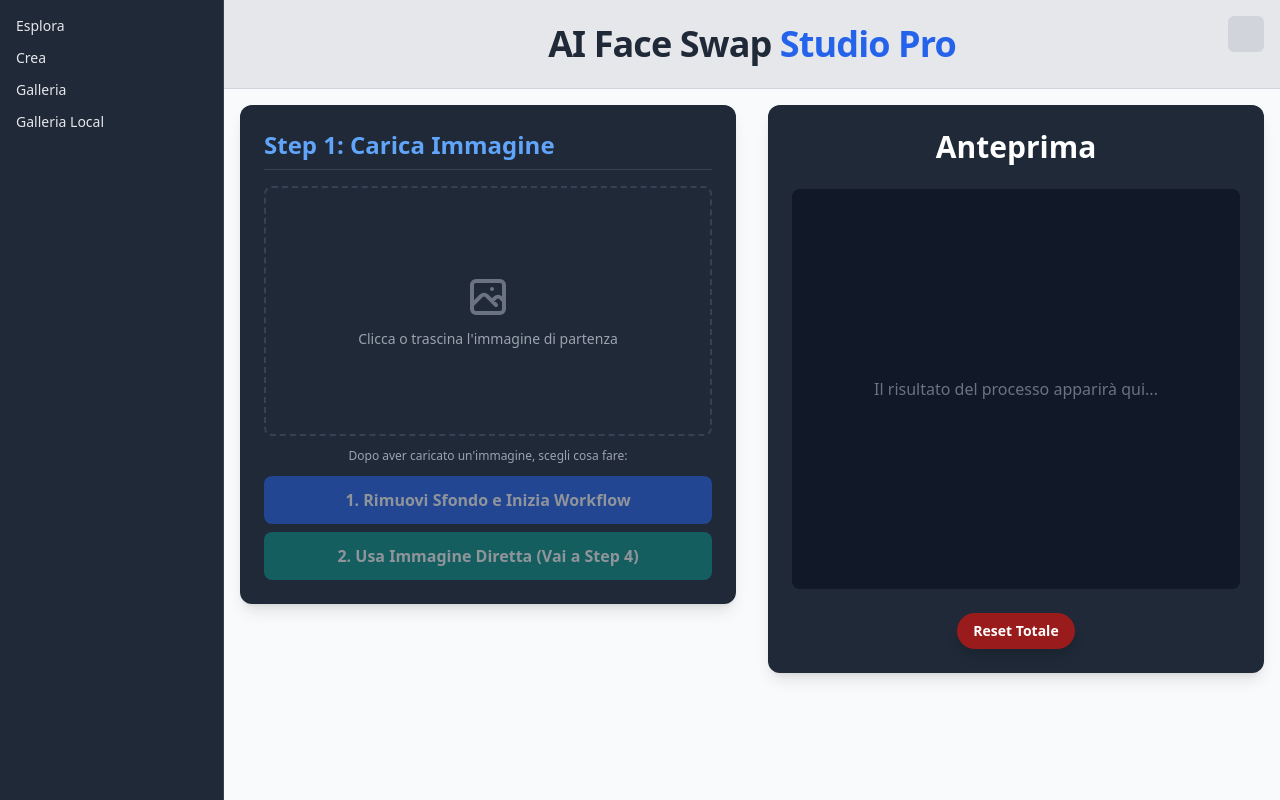
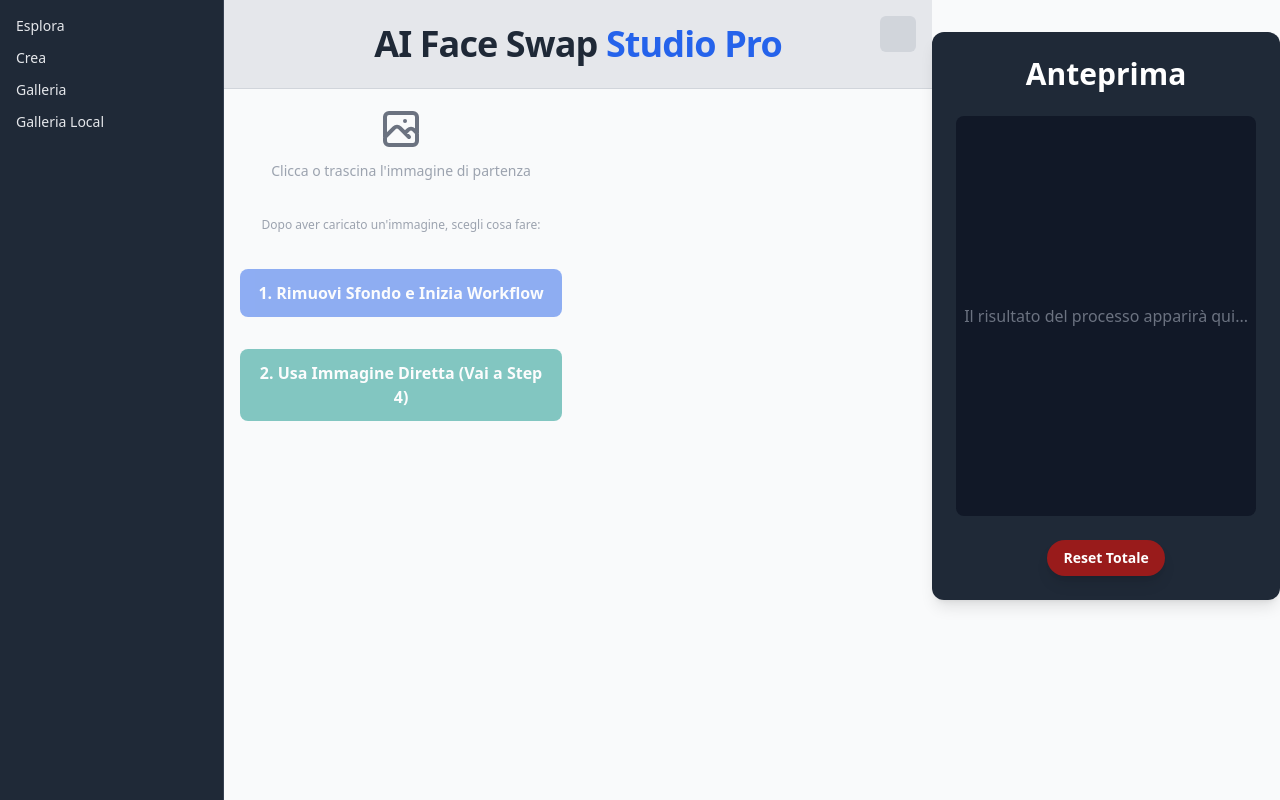
Before and after one commit to lelus78/FaceSwapApp, a Flask app: page / in a window 1280 px wide. Run offline with Flask 3, Linux system fonts and the light colour scheme; parts of the project's set-up code (start-up, migrations or seed data) failed here and were passed over; some libraries are stand-ins or nearby versions.

Commit message:
Refactor facebox observer initialization and improve layout structure in HTML templates

```diff
--- a/app/static/js/facebox.js
+++ b/app/static/js/facebox.js
@@ -66,8 +66,10 @@ function handleFaceSelection(index, type) {
   dom.swapBtn.disabled = state.selectedSourceIndex < 0 || state.selectedTargetIndex < 0;
 }
 
-if (window.ResizeObserver) {
-  const ro = new ResizeObserver(refreshFaceBoxes);
-  [dom.resultImageDisplay, dom.sourceImgPreview].forEach(el=>el && ro.observe(el));
+export function initFaceBoxObservers() {
+  if (window.ResizeObserver) {
+    const ro = new ResizeObserver(refreshFaceBoxes);
+    [dom.resultImageDisplay, dom.sourceImgPreview].forEach(el => el && ro.observe(el));
+  }
+  window.addEventListener('resize', refreshFaceBoxes);
 }
-window.addEventListener('resize', refreshFaceBoxes);
--- a/app/templates/index.html
+++ b/app/templates/index.html
@@ -2,7 +2,6 @@
 {% block title %}AI Face Swap Studio Pro{% endblock %}
 {% block header_title %}AI Face Swap <span class="text-blue-600">Studio Pro</span>{% endblock %}
 {% block content %}
-
     <div id="error-modal" class="modal" role="dialog" aria-modal="true" aria-labelledby="error-title" aria-describedby="error-message">
         <div class="flex items-center justify-center min-h-screen px-4">
             <div class="modal-content bg-red-900 border border-red-700 text-white rounded-lg p-6 shadow-2xl max-w-sm mx-auto">
@@ -12,7 +11,6 @@
             </div>
         </div>
     </div>
-
     <div id="progress-modal" class="modal" role="dialog" aria-modal="true" aria-labelledby="progress-title">
         <div class="flex items-center justify-center min-h-screen px-4">
             <div class="modal-content bg-gray-900 border border-gray-700 text-white rounded-lg p-8 shadow-2xl max-w-sm mx-auto w-full">
@@ -25,7 +23,6 @@
             </div>
         </div>
     </div>
-
     <div id="gallery-modal" class="modal" role="dialog" aria-modal="true" aria-labelledby="gallery-modal-img">
         <div class="flex items-center justify-center min-h-screen px-4">
             <div class="modal-content bg-gray-900 border border-gray-700 rounded-lg p-4 shadow-2xl max-w-3xl mx-auto">
@@ -34,15 +31,8 @@
             </div>
         </div>
     </div>
-
-    <div class="w-full max-w-7xl mx-auto p-4 flex-grow grid grid-cols-1 lg:grid-cols-2 gap-8">
-
-            <div id="controls-column" class="flex flex-col gap-6">
-
-                <div id="step-1-subject" class="wizard-step bg-gray-800 p-6 rounded-xl shadow-lg">
-                    <h2 class="text-2xl font-bold text-blue-400 mb-4 border-b border-gray-700 pb-2">Step 1: Carica Immagine</h2>
-                        <label for="subject-img-input" class="upload-box flex flex-col items-center justify-center p-4 rounded-lg min-h-[250px]">
-                        <img id="subject-img-preview" src="" alt="Anteprima Soggetto" class="hidden rounded-lg"/>
+    <main class="w-full max-w-7xl mx-auto p-4 flex-grow grid grid-cols-1 lg:grid-cols-2 gap-8">
+        <div id="controls-column" class="flex flex-col gap-6">
                         <div id="subject-upload-prompt" class="text-center">
                             <svg class="w-12 h-12 mx-auto text-gray-500" fill="none" stroke="currentColor" viewBox="0 0 24 24"><path stroke-linecap="round" stroke-linejoin="round" stroke-width="2" d="M4 16l4.586-4.586a2 2 0 012.828 0L16 16m-2-2l1.586-1.586a2 2 0 012.828 0L20 14m-6-6h.01M6 20h12a2 2 0 002-2V6a2 2 0 00-2-2H6a2 2 0 00-2 2v12a2 2 0 002 2z"></path></svg>
                             <p class="mt-2 text-sm font-medium text-gray-400">Clicca o trascina l'immagine di partenza</p>
@@ -194,6 +184,7 @@
                         <h3 class="text-xl font-semibold text-gray-300 mb-3">E. Generazione Multi-Parte</h3>
 
                         <button id="analyze-parts-btn" class="btn btn-primary w-full text-white font-bold py-2 px-4 rounded-lg">1. Analizza Parti Corpo</button>
+                        <button id="analyze-parts-btn" class="btn btn-primary w-full text-white font-bold py-2 px-4 rounded-lg">1. Analizza Parti Corpo</button>
 
                         <div id="dynamic-prompts-container" class="my-4 space-y-3">
                             </div>
@@ -233,10 +224,9 @@
                     <button id="reset-all-btn" class="btn bg-red-800 hover:bg-red-700 text-white font-bold py-2 px-4 rounded-full text-sm shadow-lg">Reset Totale</button>
                 </div>
             </div>
-        </div>
-
-<div id="toast" class="fixed bottom-20 right-4 bg-gray-800 text-white px-3 py-2 rounded shadow hidden"></div>
+        </main>
+    <div id="toast" class="fixed bottom-20 right-4 bg-gray-800 text-white px-3 py-2 rounded shadow hidden"></div>
 {% endblock %}
 {% block scripts %}
-<script type='module' src='{{ url_for('static', filename='js/main.js') }}' defer></script>
+<script type='module' src="{{ url_for('static', filename='js/main.js') }}" defer></script>
 {% endblock %}
--- a/app/templates/layout.html
+++ b/app/templates/layout.html
@@ -39,6 +39,7 @@
 import { initTheme } from '{{ url_for('static', filename='js/theme.js') }}';
 import { initSidebarToggle, loadGallery, setupGalleryInteraction } from '{{ url_for('static', filename='js/gallery.js') }}';
 
+document.addEventListener('DOMContentLoaded', () => {
   const sidebar = document.getElementById('sidebar');
   const sidebarToggle = document.getElementById('sidebar-toggle');
   const galleryToggle = document.getElementById('gallery-toggle');
@@ -46,6 +47,7 @@ const galleryContainer = document.getElementById('gallery-container');
   initTheme('theme-toggle','theme-icon');
   initSidebarToggle(sidebar, sidebarToggle, galleryToggle, galleryContainer);
   if (galleryContainer) loadGallery(galleryContainer).then(()=>setupGalleryInteraction(galleryContainer));
+});
 </script>
 {% block scripts %}{% endblock %}
 </body>
```
Lines whose indentation alone changed are shown as unchanged.
